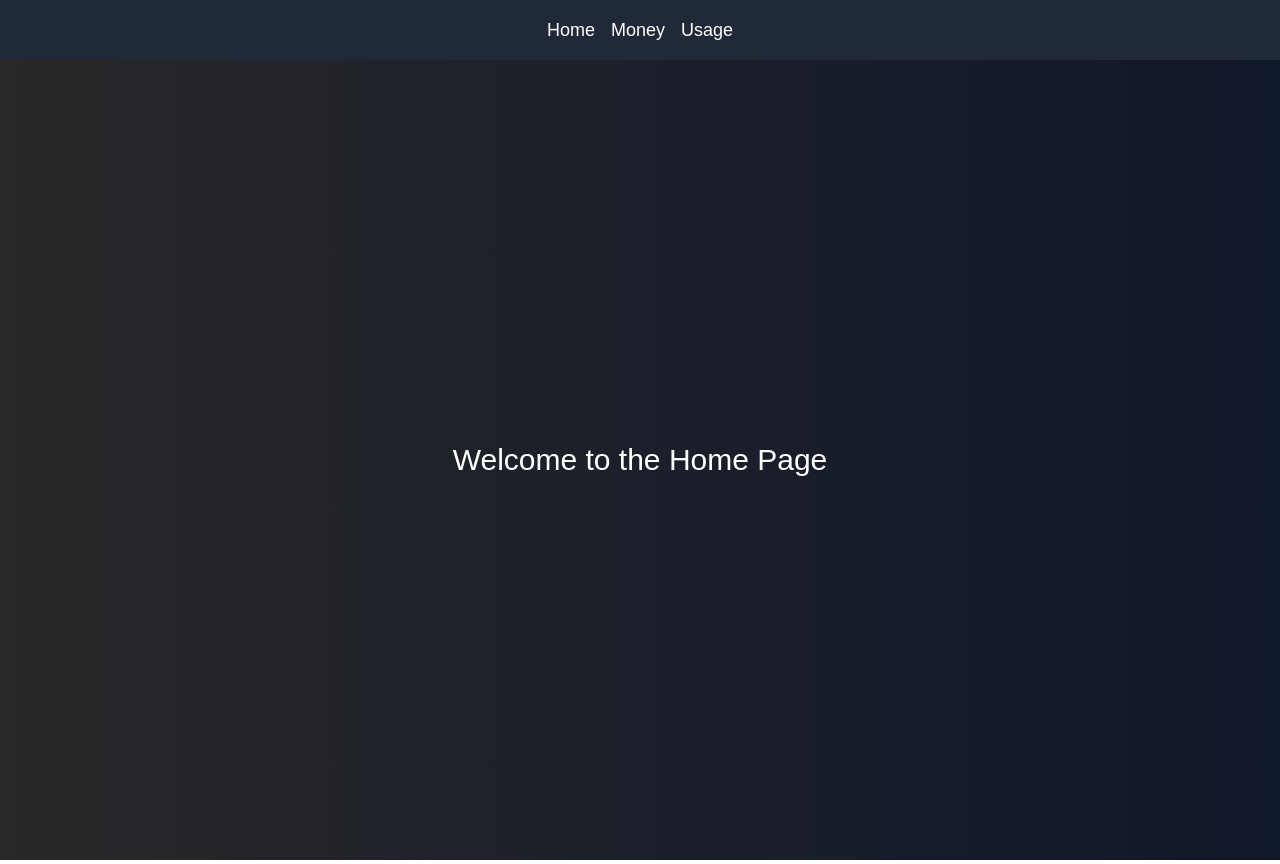
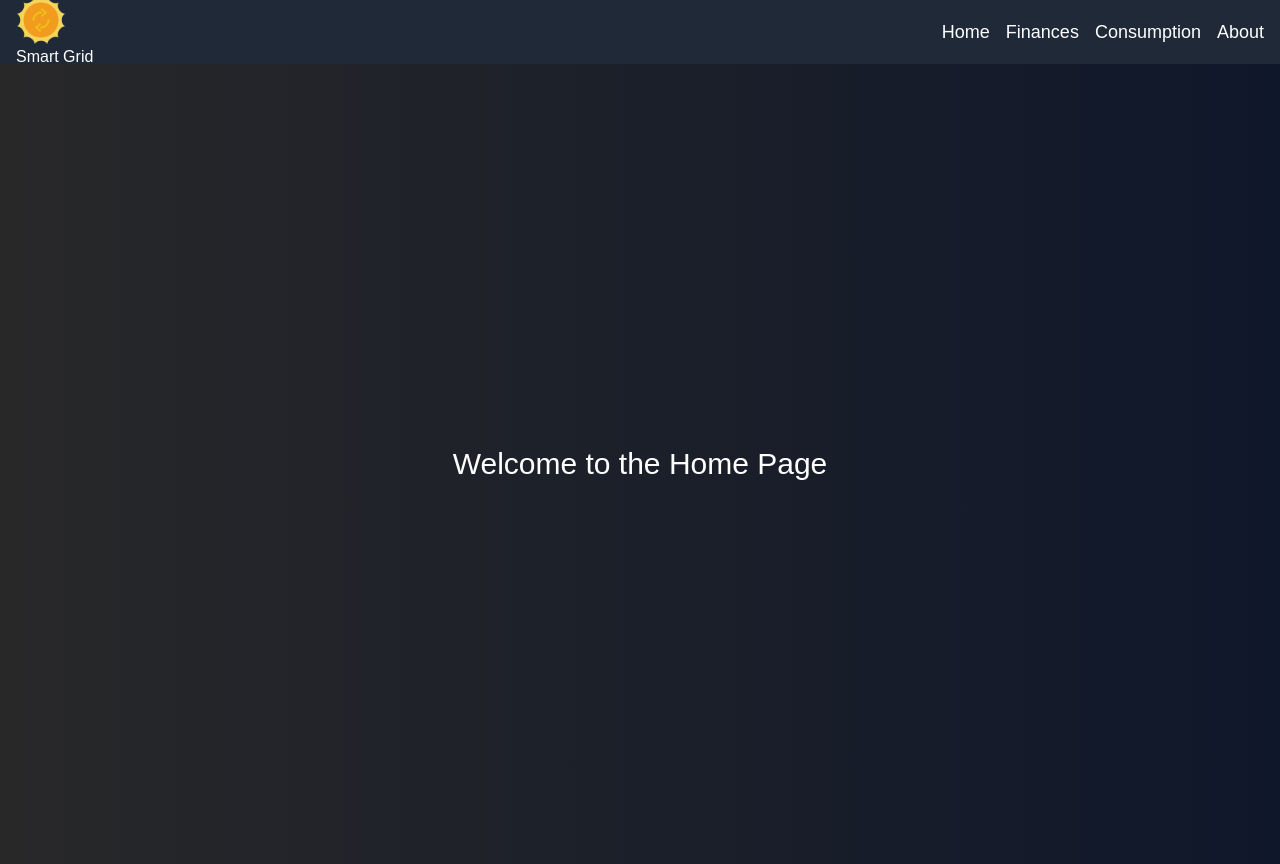
Before and after one commit to chinjyanson/SmartGrid, a React (Create React App) app in the folder react-front-end/: page / in a window 1280 px wide. Built offline with nearby package versions, Linux system fonts and the light colour scheme.

Commit message:
[ssk122]: Remodelled navbar and added notfound

```diff
--- a/react-front-end/src/components/Navbar.js
+++ b/react-front-end/src/components/Navbar.js
@@ -1,21 +1,54 @@
 import React from 'react';
-import { Link } from 'react-router-dom';
+import logo from '../assets/renewable-energy.png';
+import { Link, NavLink } from 'react-router-dom';
+import { ResetLocation } from '../helpers/reset-location.js';
 
 const Navbar = () => {
   return (
-    <nav className="navbar h-16 w-full bg-gray-800 text-white flex items-center justify-center">
-      <ul className="flex space-x-4">
+    <header>
+      <nav className="navbar h-16 w-full bg-gray-800 text-white flex items-center justify-start">
+        <NavLink
+          onClick={() => {
+            ResetLocation();
+          }}
+          to="/"
+          className="logo-styling flex-container flex-row txt-center txt-white"
+        >
+          <img
+            width="50"
+            height="50"
+            className="logo"
+            src={logo}
+            alt="Sun Logo"
+          />
+          <h1>
+            <span>Smart Grid</span>
+          </h1>
+        </NavLink>
+        <ul className="flex space-x-4 ml-auto">
           <li>
-          <Link to="/" className="text-lg">Home</Link>
+            <Link to="/" className="text-lg">
+              Home
+            </Link>
           </li>
           <li>
-          <Link to="/money" className="text-lg">Money</Link>
+            <Link to="/money" className="text-lg">
+              Finances
+            </Link>
           </li>
           <li>
-          <Link to="/usage" className="text-lg">Usage</Link>
+            <Link to="/usage" className="text-lg">
+              Consumption
+            </Link>
+          </li>
+          <li>
+            <Link to="/about" className="text-lg">
+              About
+            </Link>
           </li>
         </ul>
       </nav>
+    </header>
   );
 };
 
--- /dev/null
+++ b/react-front-end/src/helpers/reset-location.js
@@ -0,0 +1,3 @@
+const ResetLocation = () => { window.scrollTo(0, 0) };
+
+export { ResetLocation };
--- /dev/null
+++ b/react-front-end/src/helpers/scroll-button.js
@@ -0,0 +1,33 @@
+import React, {useState} from 'react';
+
+const ScrollButton = () => {
+    const [visible, setVisible] = useState(false);
+
+    const toggleVisible = () => {
+        const scrolled = document.documentElement.scrollTop;
+        if (scrolled > 300){
+            setVisible(true);
+        } else if (scrolled <= 300){
+            setVisible(false);
+        }
+    };
+
+    const scrollToTop = () => {
+        window.scrollTo({
+          top: 0,
+          behavior: "smooth",
+        });
+      };
+
+    window.addEventListener("scroll", toggleVisible);
+
+    return (
+    <div
+        className="scroll-button"
+        onClick={scrollToTop}
+        style={{ display: visible ? "inline" : "none" }}
+    ></div>
+    );
+};
+
+export { ScrollButton };
```
Also changed, not shown: react-front-end/src/App.js (+4 -4 lines), react-front-end/src/assets/renewable-energy.png (added), react-front-end/src/logo.svg (deleted). Lines whose indentation alone changed are shown as unchanged.
